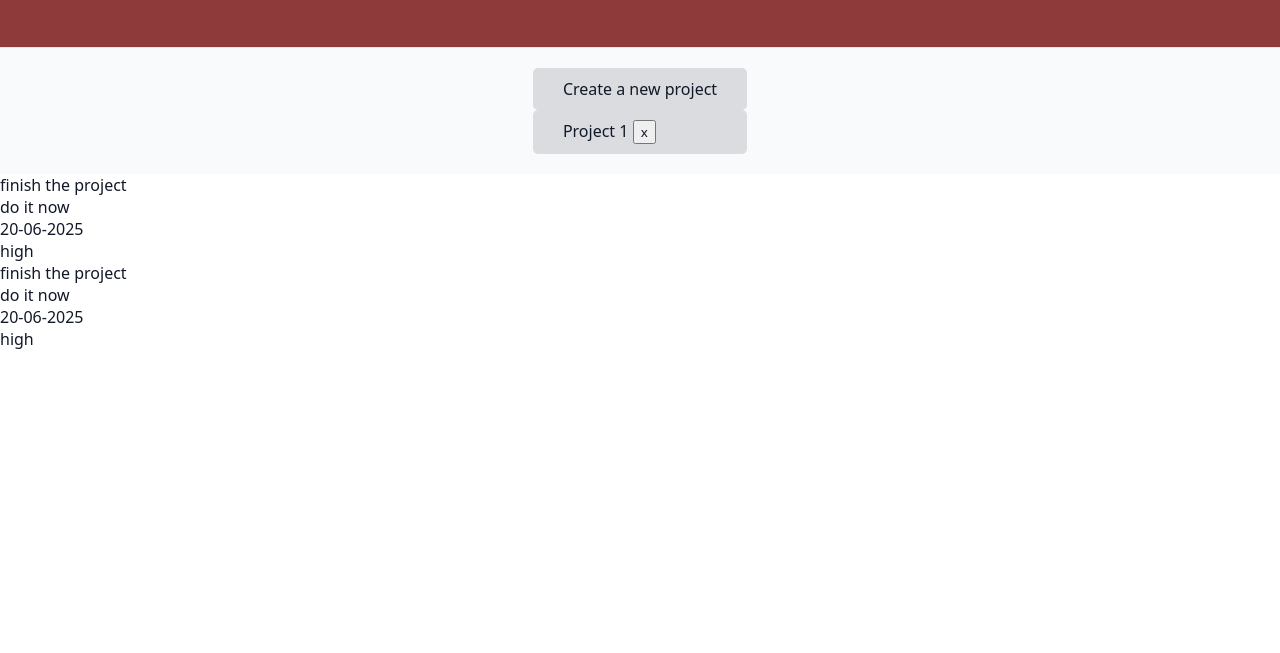
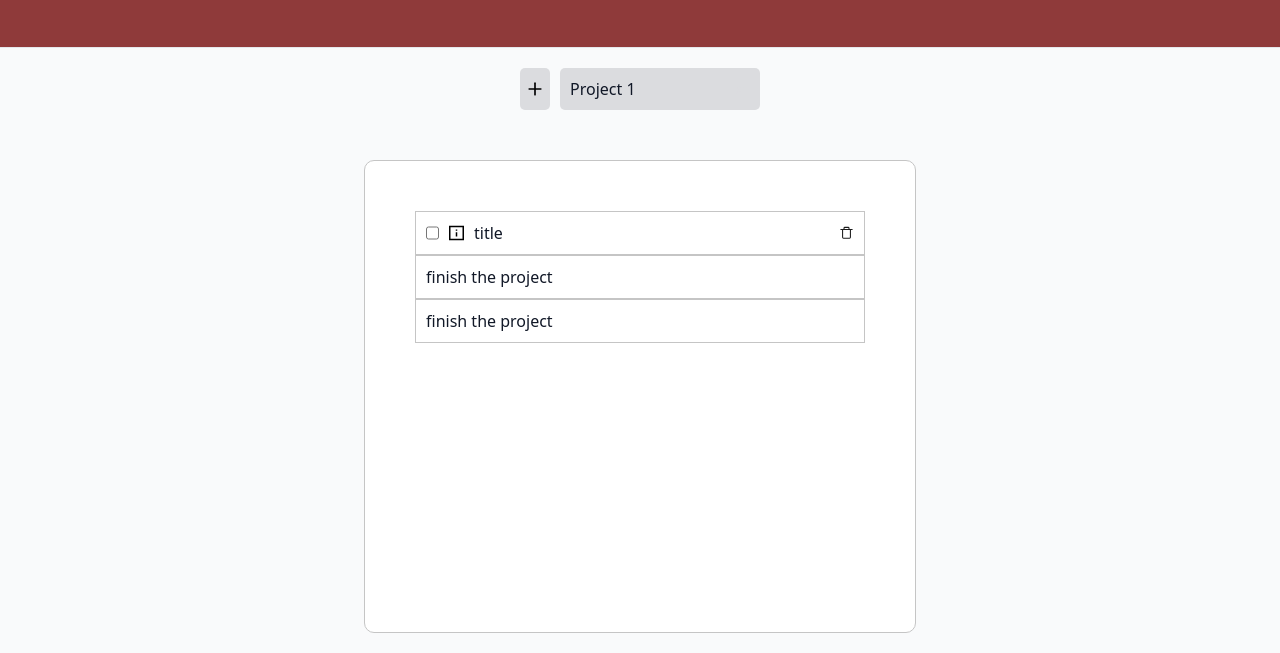
Before and after one commit to chocoisntlate/odin-todolist, a website built with webpack: page src/template.html in a window 1280 px wide. Shown: the part 147-800 px from the top of the page. Built offline with nearby package versions, Linux system fonts and the light colour scheme.

Commit message:
styling progress

```diff
--- a/src/displayProject.js
+++ b/src/displayProject.js
@@ -1,27 +1,17 @@
 import { format } from 'date-fns'
 
 function displayProject(project) {
+    let projectContent = document.getElementById("project-content")
     for (let item of project.items) {
         let itemContainer = document.createElement('div')
+        itemContainer.setAttribute("class", "item-container")
 
-        let title = document.createElement('div')
+        let title = document.createElement('span')
         title.textContent = item.title
 
-        let description = document.createElement('div')
-        description.textContent = item.description
+        itemContainer.appendChild(title)
 
-        let due = document.createElement('div')
-        due.textContent = format(item.due, 'dd-MM-yyyy')
-
-        let priority = document.createElement('div')
-        priority.textContent = item.priority
-
-        itemContainer.appendChild(title)
-        itemContainer.appendChild(description)
-        itemContainer.appendChild(due)
-        itemContainer.appendChild(priority)
-
-        document.body.appendChild(itemContainer)
+        projectContent.appendChild(itemContainer)
     }
 }
 
--- a/src/styles.css
+++ b/src/styles.css
@@ -1,7 +1,13 @@
 * {
     margin: 0;
     color: #111827;
+    box-sizing: border-box;
     font-family: system-ui, -apple-system, BlinkMacSystemFont, 'Segoe UI', Roboto, Oxygen, Ubuntu, Cantarell, 'Open Sans', 'Helvetica Neue', sans-serif;
+}
+body {
+    display: flex;
+    flex-direction: column;
+    height: 100vh;
 }
 
 #header {
@@ -28,20 +34,36 @@
 
 #content {
     background-color: #f9fafb;
+    padding: 20px;
 
     display: flex;
     flex-direction: column;
     align-items: center;
-    padding: 20px;
+    gap: 50px;
+    flex: 1;
+
 }
 
 .button {
     background-color: #dbdcdf;
     border: none;
     border-radius: 5px;
+
+    display: flex;
+    align-items: center;
+    justify-content: center;
+    text-align: center;
+}
+
+.project-button {
     padding: 10px;
-    padding-left: 30px;
-    padding-right: 30px;
+    padding-left: 10px;
+    padding-right: 10px;
+    width: 200px;
+}
+
+.button span {
+    margin-right: auto;
 }
 
 .button:hover {
@@ -49,5 +71,54 @@
 }
 
 .project-delete-button {
+    margin: 0;
+    border: none;
+    color: #dbdcdf;
+    align-content: center;
+    background: none;
+    font-weight: bold;
+}
+
+.project-delete-button:hover {
+    color: #e6726e;
+}
+
+.project-bar {
+    display: flex;
+    gap: 10px;
+}
+
+#add-svg {
+    width: 20px;
+}
+
+#i-svg, #bin-svg {
+    width: 15px;
+}
+
+#create-project-button {
+    padding: 5px;
+    color: #34373d;
+}
+
+#project-content {
+    background-color: #ffffff;
+    padding: 50px;
+    border: 1px solid rgb(197, 197, 197);
+    border-radius: 10px;
+
+    flex: 1;
 
 }
+
+.item-container {
+    padding: 10px;
+    display: flex;
+    gap: 10px;
+    border: 1px solid rgb(197, 197, 197);
+    width: 450px;
+}
+
+.item-title {
+    margin-right: auto;
+}
--- a/src/template.html
+++ b/src/template.html
@@ -13,19 +13,23 @@
     </div>
     <div id="content">
         <div class="project-bar">
-            <div class="button">
-                Create a new project
+            <div class="button" id="create-project-button">
+                <img id="add-svg"  src="./assets/add-svgrepo-com.svg" alt="">
             </div>
 
-            <div class="button">
+            <div class="button project-button">
                 <span>Project 1</span>
                 <button class="project-delete-button">x</button>
             </div>
+        </div>
 
-
-        </div>
         <div id="project-content">
-
+            <div class="item-container">
+                <input type="checkbox">
+                <img src="./assets/information-1535-svgrepo-com.svg" id="i-svg" alt="">
+                <span class="item-title">title</span>
+                <img src="./assets/bin-svgrepo-com.svg" id="bin-svg" alt="">
+            </div>
         </div>
     </div>
 </body>
```
Also changed, not shown: src/assets/add-svgrepo-com.svg (added), src/assets/bin-svgrepo-com.svg (added), src/assets/information-1535-svgrepo-com.svg (added).
